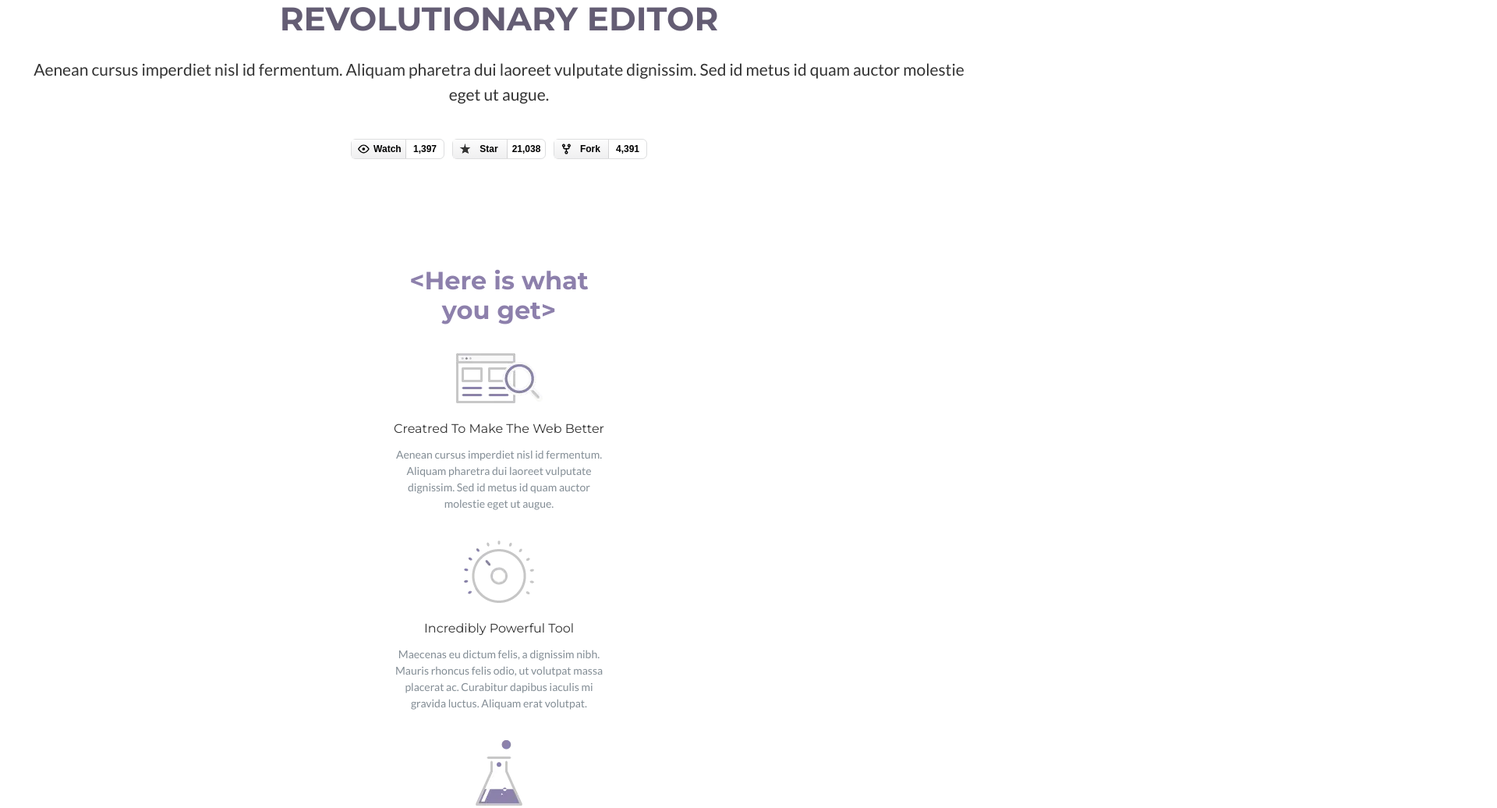
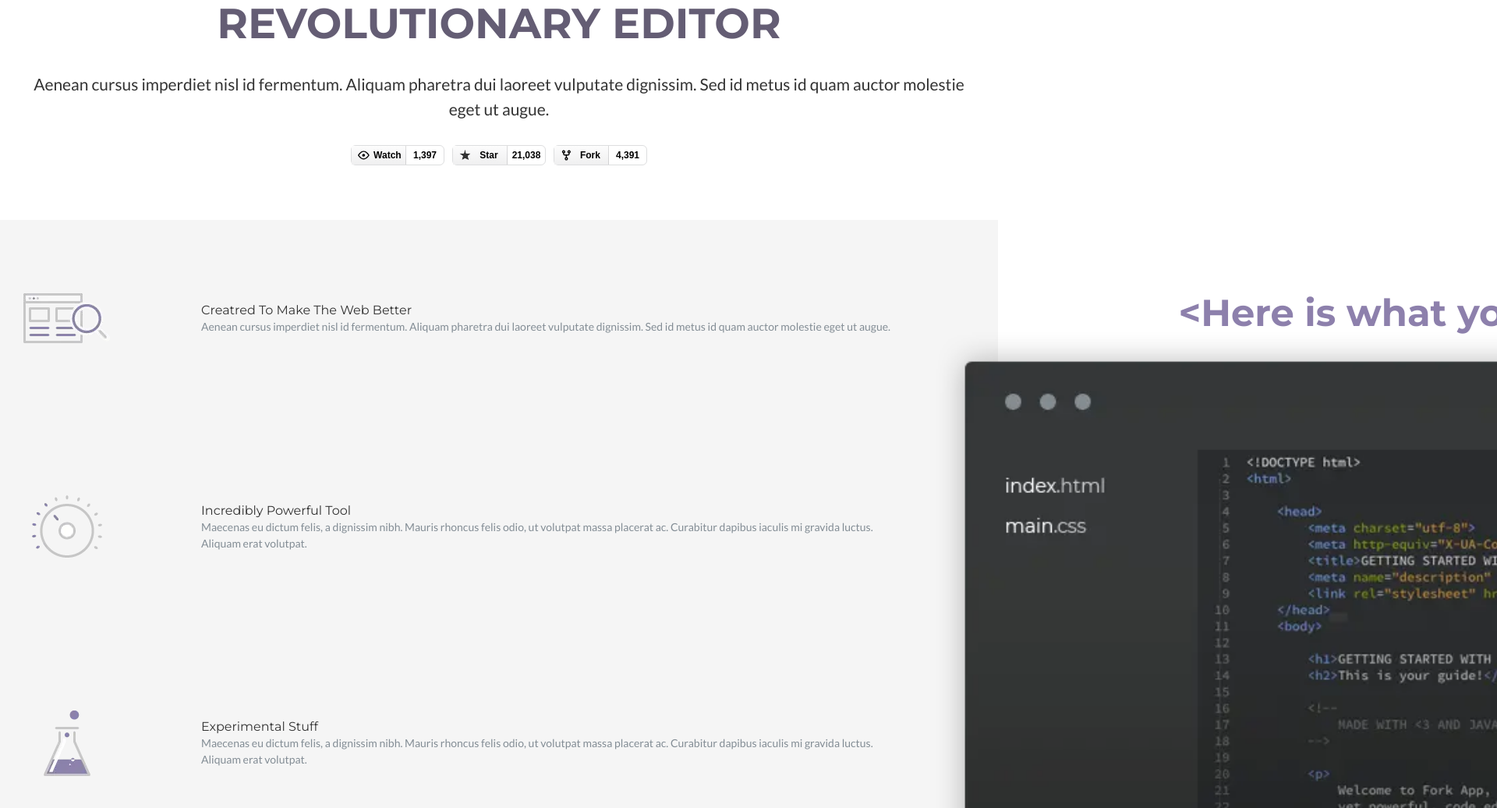
Before and after one commit to mitskelevychp/STEP-2-test, a website: page src/pages/index.html in a window 1280 px wide. Shown: the part 936-1972 px from the top of the page at 78% size, 1920 px wide, since content can reach past the window. Drawn offline with nearby package versions, Linux system fonts and the light colour scheme; files that its build step writes are made by us from their sources; files whose address does not match are found by name; a web font is replaced by a local one.

Commit message:
advantages is in the process

```diff
--- a/!!!.txt
+++ b/!!!.txt
@@ -1,4 +1,4 @@
-!SVG
+SVG
 <svg aria-hidden="true" height="16" viewBox="0 0 16 16" version="1.1" width="16" class="octicon">
     <path d="M8 2c1.981 0 3.671.992 4.933 2.078 1.27 1.091 2.187 2.345 2.637 3.023a1.62 1.62 0 0 1 0 1.798c-.45.678-1.367 1.932-2.637 3.023C11.67 13.008 9.981 14 8 14c-1.981 0-3.671-.992-4.933-2.078C1.797 10.83.88 9.576.43 8.898a1.62 1.62 0 0 1 0-1.798c.45-.677 1.367-1.931 2.637-3.022C4.33 2.992 6.019 2 8 2ZM1.679 7.932a.12.12 0 0 0 0 .136c.411.622 1.241 1.75 2.366 2.717C5.176 11.758 6.527 12.5 8 12.5c1.473 0 2.825-.742 3.955-1.715 1.124-.967 1.954-2.096 2.366-2.717a.12.12 0 0 0 0-.136c-.412-.621-1.242-1.75-2.366-2.717C10.824 4.242 9.473 3.5 8 3.5c-1.473 0-2.825.742-3.955 1.715-1.124.967-1.954 2.096-2.366 2.717ZM8 10a2 2 0 1 1-.001-3.999A2 2 0 0 1 8 10Z"></path>
 </svg>
--- a/src/pages/index.html
+++ b/src/pages/index.html
@@ -46,14 +46,14 @@
           Unlimited 30-days trial period
         </p>
       </div>
+      <div class="repo-details-section-wrapper">
         <div class="repo-details-section">
           <h2 class="repo-details-section__header">Revolutionary editor</h2>
           <p class="repo-details-section__text">
             Aenean cursus imperdiet nisl id fermentum. Aliquam pharetra dui
-          laoreet vulputate dignissim. Sed id metus id quam auctor molestie eget
-          ut augue.
+            laoreet vulputate dignissim. Sed id metus id quam auctor molestie
+            eget ut augue.
           </p>
-        <div class="repo-details-section__details-wrapper">
           <div class="repo-details-section__details">
             <div class="repo-details">
               <div class="repo-details__icon-wrapper">
@@ -137,63 +137,86 @@
           </div>
         </div>
       </div>
-      <div class="advantages-wrapper container">
-        <div class="advantages">
-          <h2 class="advantages__headline">Here is what you get</h2>
+      <div class="advantages-wrapper">
+        <h2 class="advantages__headline container">Here is what you get</h2>
+        <div class="advantages container">
           <div class="advantage">
+            <div class="advantage__icon-wrapper">
               <img
                 src="../images/icons/icon-1.webp"
                 alt="advantage icon"
                 class="advantage__icon"
               />
-            <h3 class="advantage__headline">Creatred to make the web better</h3>
-            <p class="advantage__text">
+            </div>
+            <div class="advantage__text">
+              <h3 class="advantage__headline">
+                Creatred to make the web better
+              </h3>
+              <p class="advantage__paragraph">
                 Aenean cursus imperdiet nisl id fermentum. Aliquam pharetra dui
-              laoreet vulputate dignissim. Sed id metus id quam auctor molestie
-              eget ut augue.
+                laoreet vulputate dignissim. Sed id metus id quam auctor
+                molestie eget ut augue.
               </p>
             </div>
+          </div>
           <div class="advantage">
+            <div class="advantage__icon-wrapper">
               <img
                 src="../images/icons/icon-2.webp"
                 alt="advantage icon"
                 class="advantage__icon advantage__icon--second"
               />
+            </div>
+            <div class="advantage__text">
               <h3 class="advantage__headline">Incredibly powerful tool</h3>
-            <p class="advantage__text">
+              <p class="advantage__paragraph">
                 Maecenas eu dictum felis, a dignissim nibh. Mauris rhoncus felis
-              odio, ut volutpat massa placerat ac. Curabitur dapibus iaculis mi
-              gravida luctus. Aliquam erat volutpat.
+                odio, ut volutpat massa placerat ac. Curabitur dapibus iaculis
+                mi gravida luctus. Aliquam erat volutpat.
               </p>
             </div>
+          </div>
           <div class="advantage">
+            <div class="advantage__icon-wrapper">
               <img
                 src="../images/icons/icon-3.webp"
                 alt="advantage icon"
                 class="advantage__icon advantage__icon--third"
               />
+            </div>
+            <div class="advantage__text">
               <h3 class="advantage__headline">Experimental stuff</h3>
-            <p class="advantage__text">
+              <p class="advantage__paragraph">
                 Maecenas eu dictum felis, a dignissim nibh. Mauris rhoncus felis
-              odio, ut volutpat massa placerat ac. Curabitur dapibus iaculis mi
-              gravida luctus. Aliquam erat volutpat.
+                odio, ut volutpat massa placerat ac. Curabitur dapibus iaculis
+                mi gravida luctus. Aliquam erat volutpat.
               </p>
             </div>
+          </div>
           <div class="advantage">
+            <div class="advantage__icon-wrapper">
               <img
                 src="../images/icons/icon-4.webp"
                 alt="advantage icon"
                 class="advantage__icon advantage__icon--fourth"
               />
-            <h3 class="advantage__headline">Creatred to make the web better</h3>
-            <p class="advantage__text">
+            </div>
+            <div class="advantage__text">
+              <h3 class="advantage__headline">
+                Creatred to make the web better
+              </h3>
+              <p class="advantage__paragraph">
                 Maecenas eu dictum felis, a dignissim nibh. Mauris rhoncus felis
-              odio, ut volutpat massa placerat ac. Curabitur dapibus iaculis mi
-              gravida luctus. Aliquam erat volutpat.
+                odio, ut volutpat massa placerat ac. Curabitur dapibus iaculis
+                mi gravida luctus. Aliquam erat volutpat.
               </p>
             </div>
           </div>
-        <div class="advantages__image-wrapper"></div>
+        </div>
+        <!-- <div class="advantages__image-wrapper"></div> -->
+        <div class="advantages__image">
+          <img src="../images/pictures/example-code.webp" alt="example code" />
+        </div>
       </div>
       <div class="reviews-background">
         <div class="reviews-wrapper container">
--- a/src/scss/style.scss
+++ b/src/scss/style.scss
@@ -220,8 +220,7 @@ body {
 //
 // Main block
 .main-block {
-  // height: 691px;
-  height: 100%;
+  // height: 100%;
   background-image: url(../images/pictures/main.webp);
   background-position-x: center;
   background-repeat: no-repeat;
@@ -307,6 +306,7 @@ body {
   }
 
   &__button-wrapper {
+    // TODO !!!!!!!!!!!!!!!
     background-color: white;
     height: 78px;
     margin-top: -18px;
@@ -334,7 +334,7 @@ body {
 .repo-details-section,
 .advantages__headline,
 .advantage__headline,
-.advantage__text,
+.advantage__paragraph,
 .reviews__headline,
 .reviews__review__text,
 .reviews__text,
@@ -396,7 +396,6 @@ body {
 //
 // Repository details block - "Revolutionary editor"
 .repo-details-section,
-.advantages-wrapper,
 .advantages,
 .advantage {
   @include mixins.flexbox(space-between, center, column);
@@ -407,11 +406,21 @@ body {
 
   @media only screen and (min-width: 481px) {
     line-height: variables.$fonts-line-height-s-m;
-    margin: 88px 0px 163px;
+    margin: 88px 0px 159px;
   }
   @media only screen and (min-width: 993px) {
     line-height: variables.$fonts-line-height-s-s;
-    margin-top: 60.5px;
+    margin: 60.5px 0px 70px;
+  }
+
+  &-wrapper {
+    @media only screen and (min-width: 993px) {
+      margin: 0 auto;
+      width: 906px;
+    }
+    @media only screen and (min-width: 1201px) {
+      width: 1200px;
+    }
   }
 
   &__header {
@@ -423,6 +432,10 @@ body {
     @media only screen and (min-width: 481px) {
       font-size: variables.$fonts-size-xl-s;
       line-height: variables.$fonts-line-height-l-l;
+    }
+    @media only screen and (min-width: 993px) {
+      font-size: variables.$fonts-size-xl-l;
+      line-height: variables.$fonts-line-height-xl-s;
     }
   }
 
@@ -438,6 +451,9 @@ body {
       font-size: variables.$fonts-size-m-s;
       line-height: variables.$fonts-line-height-l-s;
     }
+    @media only screen and (min-width: 993px) {
+      padding: 35px 0px 30px;
+    }
   }
 
   &__details {
@@ -448,7 +464,7 @@ body {
     gap: 0px 10px;
 
     @media only screen and (min-width: 481px) {
-      height: 0px;
+      height: 100%;
     }
   }
 }
@@ -488,18 +504,51 @@ body {
 
 //
 // Advantages block - "Here is what you get"
-.advantages-wrapper {
-  height: 1530px;
-}
+.advantages {
+  padding: 0px 15px;
 
-.advantages {
+  @media only screen and (min-width: 481px) {
+    width: 100%;
+    padding: 0px 30px;
+  }
+  @media only screen and (min-width: 993px) {
+    width: 540px;
+    grid-area: list-advantages;
+  }
+
+  &-wrapper {
+    display: grid;
+    grid-template-columns: 1fr;
+
+    @media only screen and (min-width: 993px) {
+      grid-template-areas:
+        "list-advantages headline"
+        "list-advantages picture";
+      background-color: variables.$bg-color-page-block-light;
+      padding: 94px 0px 33px;
+    }
+  }
+
   &__headline {
-    width: 230px;
     @include mixins.font-main-stress;
     font-size: variables.$fonts-size-l-m;
     line-height: variables.$fonts-line-height-l-m;
     color: variables.$fonts-color-main;
     margin-bottom: 36px;
+    padding: 0px 33px;
+
+    @media only screen and (min-width: 481px) {
+      font-size: variables.$fonts-size-xl-s;
+      line-height: variables.$fonts-line-height-l-xl;
+      width: 100%;
+      margin-bottom: 49px;
+    }
+    @media only screen and (min-width: 993px) {
+      font-size: variables.$fonts-size-xl-m;
+      line-height: variables.$fonts-line-height-xl-xs;
+      grid-area: headline;
+      margin-bottom: 0px;
+    }
   }
 
   &__headline::before {
@@ -512,13 +561,30 @@ body {
 }
 
 .advantage {
-  width: 274px;
   margin-bottom: 37px;
+
+  @media only screen and (min-width: 481px) {
+    @include mixins.flexbox(space-between, center, row);
+    margin-bottom: 58px;
+    width: 100%;
+  }
+
+  &__icon-wrapper {
+    @media only screen and (min-width: 481px) {
+      width: 111px;
+      display: flex;
+      justify-content: center;
+    }
+  }
 
   &__icon {
     width: 111px;
     height: 64px;
     margin-bottom: 25px;
+
+    @media only screen and (min-width: 481px) {
+      margin-bottom: 0px;
+    }
 
     &--second {
       width: 90px;
@@ -536,30 +602,86 @@ body {
     }
   }
 
+  &__text {
+    @media only screen and (min-width: 481px) {
+      @include mixins.flexbox(start, start, column);
+      width: 80%;
+    }
+  }
+
   &__headline {
     margin-bottom: 14px;
     @include mixins.font-main-regular;
     font-size: variables.$fonts-size-s-l;
     line-height: variables.$fonts-line-height-s-m;
     color: variables.$fonts-color-headers-small;
+
+    @media only screen and (min-width: 481px) {
+      margin-bottom: 16px;
+      line-height: variables.$fonts-line-height-m-s;
+    }
+    @media only screen and (min-width: 993px) {
+      margin-bottom: 0px;
+    }
   }
 
-  &__text {
+  &__paragraph {
     @include mixins.font-secondary-regular;
     font-size: variables.$fonts-size-s-s;
     line-height: variables.$fonts-line-height-m-s;
     color: variables.$fonts-color-text;
+
+    @media only screen and (min-width: 481px) {
+      text-align: start;
+    }
   }
 }
 
-.advantages__image-wrapper {
-  margin: 21px 0px 6px;
-  width: 317px;
-  height: 381px;
-  padding-left: 19px;
-  background-image: url(../images/pictures/example-code.webp);
-  background-repeat: no-repeat;
-  background-size: 163%;
+// .advantages__image-wrapper {
+//   margin-bottom: 6px;
+//   min-width: 317px;
+//   height: 381px;
+//   background-image: url(../images/pictures/example-code.webp);
+//   background-repeat: no-repeat;
+//   background-size: 155%;
+//   background-position-y: 15px;
+
+//   @media only screen and (min-width: 481px) {
+//     display: none;
+//   }
+// }
+
+.advantages__image {
+  margin-top: 21px;
+
+  @media only screen and (max-width: 480px) {
+    min-width: 317px;
+    overflow: hidden;
+    margin-left: 10px;
+  }
+  @media only screen and (min-width: 481px) {
+    @include mixins.flexbox(end, start, row);
+    width: 100%;
+    padding-left: 23px;
+  }
+  @media only screen and (min-width: 993px) {
+    grid-area: picture;
+    display: block;
+    margin-top: 0px;
+    padding-left: 0px;
+  }
+
+  // width: 100%;
+
+  & > img {
+    @media only screen and (max-width: 480px) {
+      width: 165%;
+      height: 381px;
+    }
+    // width: minmax(100%, 700px);
+    width: 100%;
+    // max-width: 700px;
+  }
 }
 
 //
@@ -752,3 +874,5 @@ body {
   text-transform: uppercase;
   color: variables.$fonts-color-headers-main;
 }
+
+//
```
Also changed, not shown: src/index.html (+1 -1 lines), src/css/style.min.css, 1 other file. Lines whose indentation alone changed are shown as unchanged.
